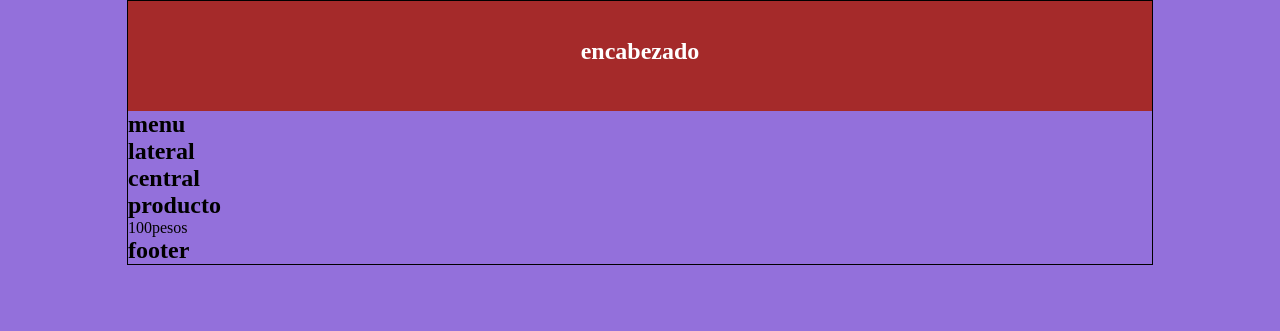
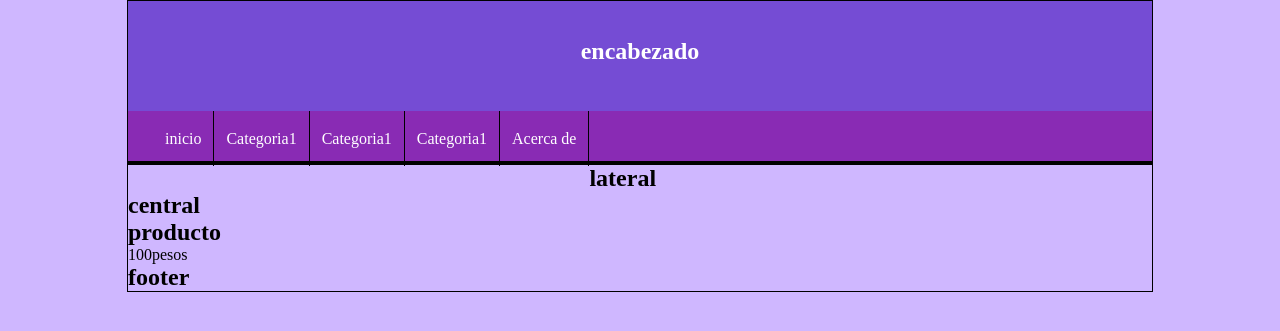
Before and after one commit to JulyNatalyRodriguezDiaz/PruebaPHP, a PHP site: page / in a window 1280 px wide. Shown: the top 331 px of the page. Run offline with PHP 8.4, Linux system fonts and the light colour scheme.

Commit message:
actualizacion de menu en style.css

```diff
--- a/index.html
+++ b/index.html
@@ -16,7 +16,23 @@
 
 </header>
 <nav id="menu">
-    <h2>menu</h2>
+  <ul>
+    <li>
+        <a href="#">inicio</a>
+    </li>
+        <li>
+        <a href="#">Categoria1</a>
+    </li>
+        <li>
+        <a href="#">Categoria1</a>
+    </li>
+        <li>
+        <a href="#">Categoria1</a>
+    </li>
+        <li>
+        <a href="#">Acerca de</a>
+    </li>
+  </ul>
 </nav>
 <div id="content">
     <aside id="lateral">
--- a/style.css
+++ b/style.css
@@ -3,7 +3,7 @@
     padding: 0px;
 }
 body{
-    background-color: mediumpurple;
+    background-color: rgb(207, 183, 255);
 }
 
 #container{
@@ -14,8 +14,40 @@
 
 #header{
     height: 110px;
-    background-color: brown;
+    background-color: rgb(117, 76, 212);
     color: white;
     text-align: center;
     line-height: 100px;
 }
+
+#menu{
+    background-color: rgb(137, 43, 180);
+    color: white;
+    height: 50px;
+    border-bottom: 4px solid black;
+}
+#menu ul{
+    list-style: none;
+    text-decoration: none;
+    margin: 0px auto;
+    margin-left: 25px;
+
+}
+
+#menu ul li{
+    line-height: 55px;
+    float: left;
+    border-right: 1px solid black
+}
+
+#menu a{
+    display: block;
+    color: white;
+    text-decoration: none;
+    padding-left: 12px;
+    padding-right: 12PX;
+}
+
+#menu a:hover{
+    background: rgb(76, 5, 117);
+}
```
